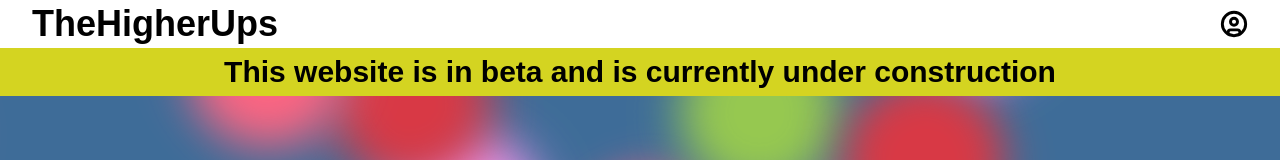
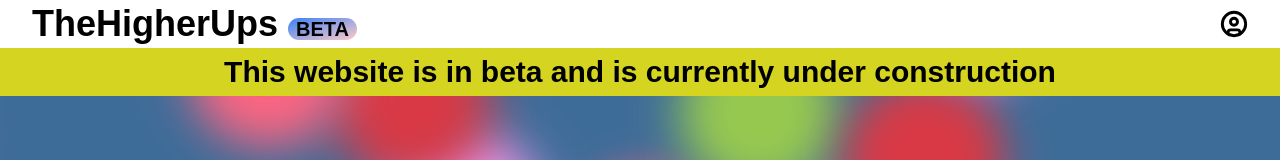
Before and after one commit to TheHigherUps/shop, a Next.js app: page / in a window 1280 px wide. Shown: the top 160 px of the page. Built offline with nearby package versions, Linux system fonts and the light colour scheme; no server answers; a web font is replaced by a local one.

Commit message:
style: added beta tag to header

```diff
--- a/src/components/Header.tsx
+++ b/src/components/Header.tsx
@@ -11,7 +11,9 @@
     const { loading, user } = useAuth()
     return (
         <header className="w-full flex justify-between items-center px-8 bg-white text-black h-12">
-            <h1 className="text-4xl text-center font-bold">TheHigherUps</h1>
+            <h1 className="text-4xl text-center font-bold">
+                TheHigherUps <BetaIcon />
+            </h1>
             <div className="flex flex-row gap-4 items-center">
                 {user && <div className="text-2xl ">Welcome, {user.name}</div>}
                 <UserTags />
@@ -47,3 +49,11 @@
         )
     }
 }
+
+const BetaIcon = () => {
+    return (
+        <div className="inline text-xl bg-gradient-to-br from-blue-500 to-red-200 rounded-xl px-2">
+            BETA
+        </div>
+    )
+}
```
